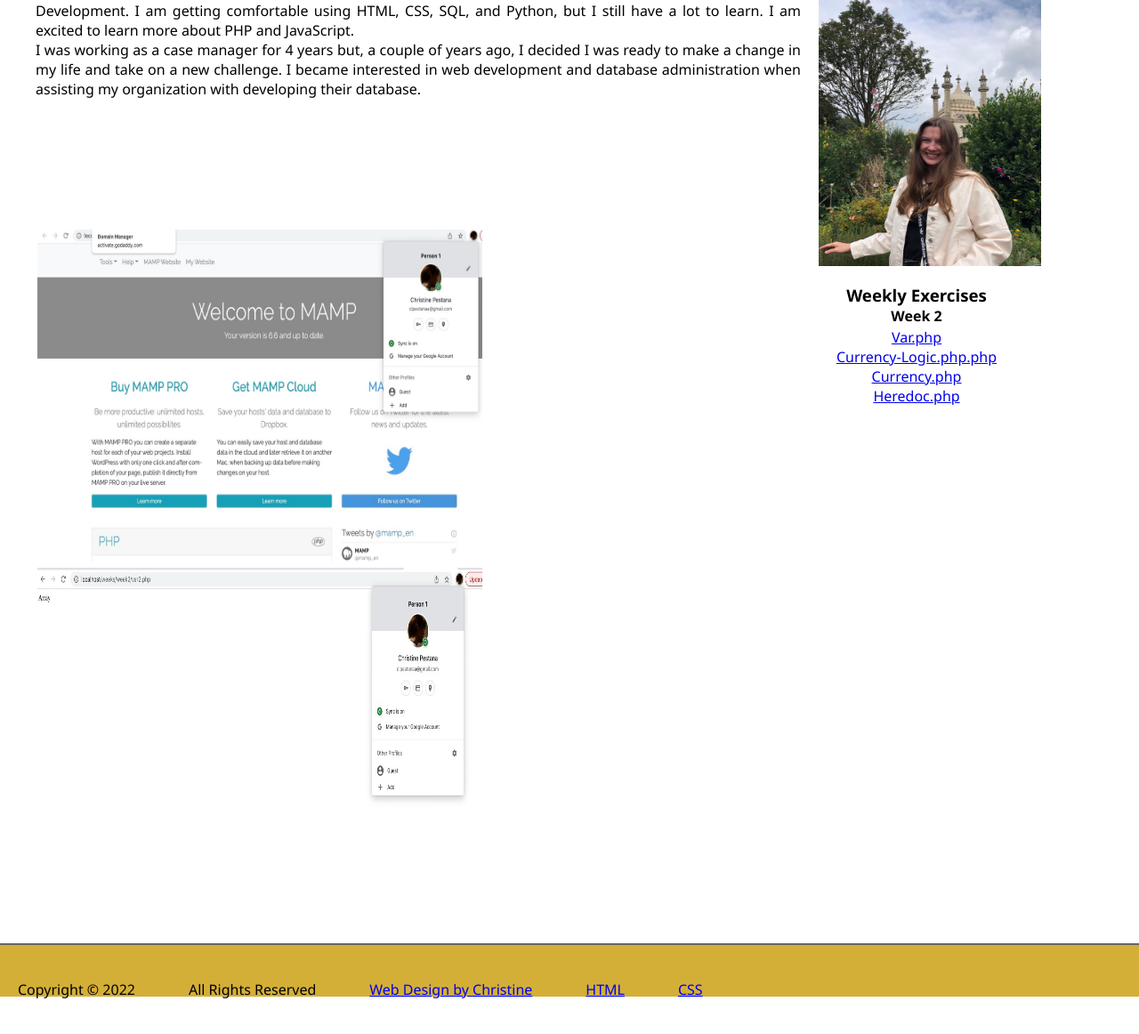
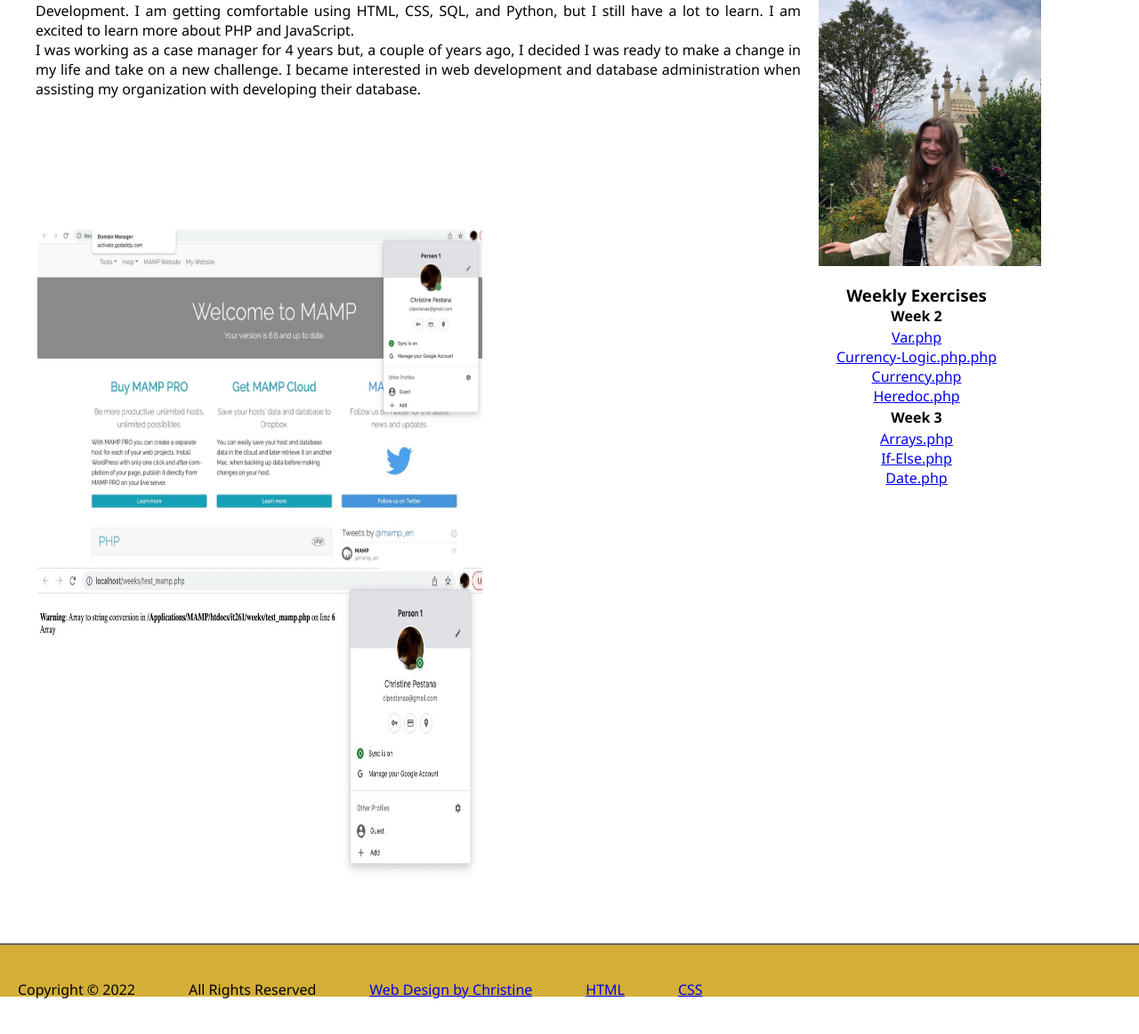
Before and after one commit to cpestana/it261, a PHP site: page / in a window 1280 px wide. Shown: the part 239-1401 px from the top of the page at 89% size. Run offline with PHP 8.4, Linux system fonts and the light colour scheme.

Commit message:
commit staged changes

```diff
--- a/index.php
+++ b/index.php
@@ -61,7 +61,7 @@
 
     <div id = "mamppages">
 <img src="images/mamppage.jpg" alt="mamppage" width="500" height="375"/>
-<img src="images/errorpage.jpg" alt="mamppage2" width="500" height="375"/>
+<img src="images/test_mamp3.jpg" alt="mamppage2" width="500" height="375"/>
 
     </div><!--end mamppages-->
 
@@ -77,7 +77,12 @@
         <li><a href="weeks/week2/currency.php">Currency.php</a></li>
         <li><a href="weeks/week2/heredoc.php">Heredoc.php</a></li>
         </ul>
-
+    <h4>Week 3</h4>
+        <ul>
+        <li><a href="weeks/week2/week3/arrays.php">Arrays.php</a></li>
+        <li><a href="weeks/week3/if-else.php">If-Else.php</a></li>
+        <li><a href="weeks/week3/date.php">Date.php</a></li>
+    </ul>
 </aside>
 </div> <!---end wrapper-->
 
```
Also changed, not shown: images/test_mamp3.jpg (added).
